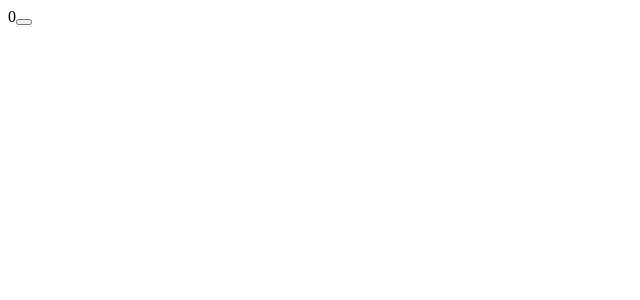
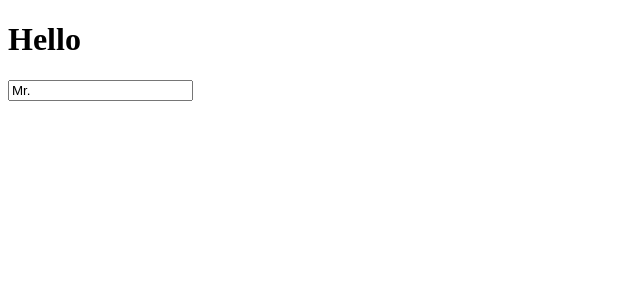
Before and after one commit to khoon0608/nomad-react-hooks, a React (Create React App) app: page / in a window 1280 px wide. Shown: the top 300 px of the page, without its empty margins (0-640 px from the left). Built offline with nearby package versions, Linux system fonts and the light colour scheme; the HTML template or start-up script is replaced by a standard one.

Commit message:
useInput 예시

```diff
--- a/src/App.js
+++ b/src/App.js
@@ -3,17 +3,25 @@
 import React from "react";
 import ReactDOM from "react-dom";
 
+function useInput(initialValue) {
+  const [value, setValue] = React.useState(initialValue);
+  const onChange = (event) => {
+    console.log(event.target);
+  };
+  return { value, onChange };
+}
+
 function App() {
-  const [count, setCount] = React.useState(0);
+  const name = useInput("Mr.");
 
   return (
     <div>
-      {count}
-      <button onClick={() => setCount((prevCount) => prevCount + 1)}></button>
+      <h1>Hello</h1>
+      <input type='text' placeholder='Name' {...name} />
     </div>
   );
 }
 
-// 훅을 사용하는 현재 방식
+// useInput을 사용하면 인풋의 입력을 다른 함수에서 처리할 수 있다.
 
 export default App;
```
